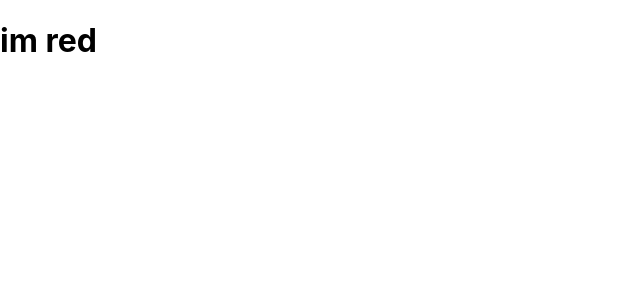
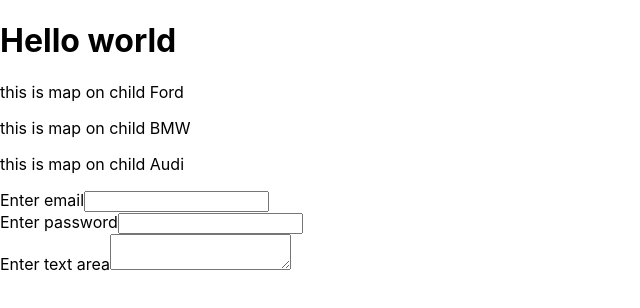
Before and after one commit to hamza-burhan/tic-tac-toe-React, a React (Create React App) app: page / in a window 1280 px wide. Shown: the top 308 px of the page, without its empty margins (0-640 px from the left). Built offline with nearby package versions, Linux system fonts and the light colour scheme.

Commit message:
forms and routing in react

```diff
--- a/package.json
+++ b/package.json
@@ -39,5 +39,8 @@
       "last 1 firefox version",
       "last 1 safari version"
     ]
+  },
+  "devDependencies": {
+    "react-router-dom": "^6.23.0"
   }
 }
--- a/src/App.js
+++ b/src/App.js
@@ -1,9 +1,18 @@
 import './App.css';
-import Game from './main/game.jsx'
+import Contact from './main/Pages/contact.jsx';
+import Home from './main/Pages/home.jsx'
+import { BrowserRouter,Routes,Route } from 'react-router-dom';
+import Layout from './main/Pages/layout.jsx';
+
 function App() {
   return(
     <>
-      < Game color="red" border="1px" />
+    <BrowserRouter>
+      <Routes path='/layout' element={<Layout />}>
+        <Route index element={<Home color="red" border="1px" />} />
+        <Route path='/contact' element={<Contact />} />
+      </Routes>
+    </BrowserRouter>
     </>
   )
 
--- /dev/null
+++ b/src/main/Pages/contact.jsx
@@ -0,0 +1,9 @@
+
+export default function Contact (){
+
+  return (
+    <>
+        <h1>Contact page</h1>
+    </>
+  )
+}
--- /dev/null
+++ b/src/main/Pages/home.jsx
@@ -0,0 +1,46 @@
+import { useState } from 'react';
+import '../Styles/home.css'
+import Child from '../components/child';
+
+export default function Home (){
+    const [formObj,setformObj] = useState({})
+    const cars = [
+        {id: 1, brand: 'Ford'},
+        {id: 2, brand: 'BMW'},
+        {id: 3, brand: 'Audi'}
+      ];
+      const handleChange = (e) => {
+        const name = e.target.name
+        const  value = e.target.value
+        setformObj((prevstate) => {
+          return {...prevstate, [name]: value}
+        })
+        console.log('email:',formObj);
+      }
+      const handleSubmit = (e) => {
+        console.log('handleSubmit: ', e);
+      }
+  return (
+    <>
+        <h1>Hello world</h1>
+        {/* props passing */}
+
+        {/* list and conditional rendering */}
+        {cars.length > 0 && cars.map((car) => <Child brand={car.brand} key={car.id} />)}
+
+        {/* form */}
+        <form onSubmit={handleSubmit}>
+            <label>Enter email</label>
+            <input type="email" name='email' value={setformObj.email} onChange={(e) => handleChange(e)} />
+            <br/>
+            <label>Enter password</label>
+            <input type="email" name='password' value={setformObj.password} onChange={(e) => handleChange(e)} />
+            <br/>
+            <label>Enter text area</label>
+            <textarea name='textarea' value={setformObj.textarea} onChange={handleChange}></textarea>
+        </form>
+
+
+    </>
+  )
+}
--- /dev/null
+++ b/src/main/Pages/layout.jsx
@@ -0,0 +1,20 @@
+import { Outlet, Link } from "react-router-dom";
+
+export default function Layout() {
+  return (
+    <>
+      <h1>Hello</h1>
+      <nav>
+        <ul>
+          <li>
+            <Link to="/">Home</Link>
+          </li>
+          <li>
+            <Link to="/contact">Contact</Link>
+          </li>
+        </ul>
+      </nav>
+      <Outlet /> {/* This is where the child routes will be rendered */}
+    </>
+  );
+}
--- /dev/null
+++ b/src/main/Styles/home.css
@@ -0,0 +1,30 @@
+.main{
+    width: 100%;
+    height: 100vh;
+    background-color: #183D3D;
+    display: flex;
+    justify-content: center;
+    align-items: center;
+}
+.game-container{
+    width: 25%;
+    height: 55%;
+    background-color: white;
+    display: flex;
+    flex-direction: row;
+    border-radius: 10px;
+    flex-wrap:wrap
+}
+
+.cells{
+    width: 31%;
+    height: 31%;
+    background-color: gray;
+    margin-left: 5px;
+    margin-top: 2px;
+    border-radius: 10px;
+    display: flex;
+    justify-content: center;
+    align-items: center;
+
+}
--- /dev/null
+++ b/src/main/components/child.jsx
@@ -0,0 +1,9 @@
+import { useState } from 'react';
+
+export default function Child ({brand,id}){
+    return (
+      <>
+          <p>this is map on child {brand}</p>
+      </>
+    )
+  }
--- a/src/main/game.css
+++ /dev/null
@@ -1,30 +0,0 @@
-.main{
-    width: 100%;
-    height: 100vh;
-    background-color: #183D3D;
-    display: flex;
-    justify-content: center;
-    align-items: center;
-}
-.game-container{
-    width: 25%;
-    height: 55%;
-    background-color: white;
-    display: flex;
-    flex-direction: row;
-    border-radius: 10px;
-    flex-wrap:wrap
-}
-
-.cells{
-    width: 31%;
-    height: 31%;
-    background-color: gray;
-    margin-left: 5px;
-    margin-top: 2px;
-    border-radius: 10px;
-    display: flex;
-    justify-content: center;
-    align-items: center;
-
-}
```
Also changed, not shown: 1 other file (tests, documents, lock files or other folders).
